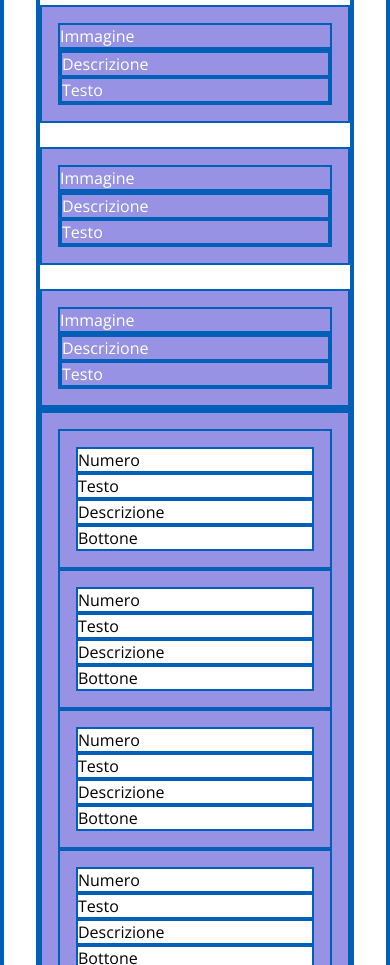
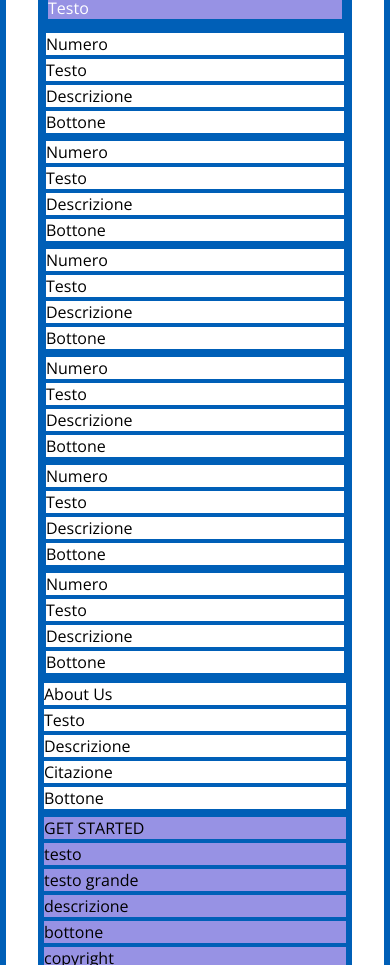
Before and after one commit to iachinimarta/htmlcss-responsive-layout, a plain HTML site: page index.html in a window 390 px wide. Shown: the part 1035-2000 px from the top of the page. Drawn offline with nearby package versions, Linux system fonts and the light colour scheme.

Commit message:
Modifiche: - versione mobile - aggiunta cartella img

```diff
--- a/css/style.css
+++ b/css/style.css
@@ -4,6 +4,9 @@
     --viola-scuro: #9792e4;
     --viola-chiaro: #cdcbf1;
     --arancio: #fcc15f;
+    --grigio-scuro: #333333;
+    --bianco: #ffffff;
+    --nero: #000000;
 }
 
 
@@ -15,7 +18,7 @@
     border: 2px solid #005fb7;
 }
 
-body {
+html {
     font-family: 'Open Sans', sans-serif;
 }
 
@@ -45,6 +48,10 @@ body {
     margin-top: 1.5rem;
 }
 
+.p-1 {
+    padding: 1rem;
+}
+
 .blue {
     background-color: var(--blu-chiaro);
 }
@@ -54,7 +61,7 @@ body {
 }
 
 .white {
-    background-color: white;
+    background-color: var(--bianco);
 }
 
 
@@ -72,29 +79,28 @@ header {
 
 
 /*************** MAIN ***************/
-
-.card {
-    padding: 1rem;
-}
-
 .planning {
-    color: white;
+    color: var(--bianco);
 }
 
 .develope {
-    color: black;
+    color: var(--nero);
 }
 
 .violet.card {
-    color: white;
+    color: var(--bianco);
 }
 
 .containerD {
-    color: black;
-    padding: 1rem;
-
+    color: var(--nero);
 }
 
+/*************** FOOTER ***************/
+
+.containerG {
+    background-color: var(--grigio-scuro);
+    color: var(--bianco);
+}
 
 
 /*************** MEDIA QUERY ***************/
@@ -123,7 +129,7 @@ header {
         width: 100%;
     }
 
-    .violet .card-image {
+    .violet .image {
         width: 30%;
     }
 
--- a/index.html
+++ b/index.html
@@ -10,9 +10,10 @@
         <link rel="preconnect" href="https://fonts.gstatic.com" crossorigin>
         <link href="https://fonts.googleapis.com/css2?family=Open+Sans:ital,wght@0,300;0,400;0,500;0,600;0,700;0,800;1,300;1,400;1,500;1,600;1,700;1,800&display=swap" rel="stylesheet">
     </head>
-    <body class="container">
+    <body>
+        <div class="container">
             <!-- HEADER -->
-        <header class="m-bottom">
+            <header>
                 <div class="header-container d-flex space-b a-items">
                     <div class="logo">LOGO</div>
                     <div class="menu">MENU</div>
@@ -21,135 +22,148 @@
 
             <!-- MAIN -->
             <main>
-            <div class="row-white">
+
                 <div class=" containerA">
                     <div class="card blue big">
-                        <div class="card-text">Testo
-                            <div class="card-p">Descrizione</div>
-                            <div class="card-button">Button</div>
+                        <div class="text">Testo
+                            <div class="p">Descrizione</div>
+                            <div class="button">Button</div>
                         </div>
-                        <div class="card-image">Immagine</div>
+                        <div class="image">Immagine</div>
                     </div>
                     <div class="card blue">
-                        <div class="card-icon">Icona</div>
-                        <div class="card-text">Testo</div>
-                        <div class="card-p">Descrizione</div>
+                        <div class="icon">Icona</div>
+                        <div class="text">Testo</div>
+                        <div class="p">Descrizione</div>
                     </div>
                     <div class="card blue">
-                        <div class="card-icon">Icona</div>
-                        <div class="card-text">Testo</div>
-                        <div class="card-p">Descrizione</div>
+                        <div class="icon">Icona</div>
+                        <div class="text">Testo</div>
+                        <div class="p">Descrizione</div>
                     </div>
                     <div class="card blue">
-                        <div class="card-icon">Icona</div>
-                        <div class="card-text">Testo</div>
-                        <div class="card-p">Descrizione</div>
+                        <div class="icon">Icona</div>
+                        <div class="text">Testo</div>
+                        <div class="p">Descrizione</div>
                     </div>
                     <div class="card blue">
-                        <div class="card-icon">Icona</div>
-                        <div class="card-text">Testo</div>
-                        <div class="card-p">Descrizione</div>
-                    </div>
-
+                        <div class="icon">Icona</div>
+                        <div class="text">Testo</div>
+                        <div class="p">Descrizione</div>
                     </div>
                 </div>
 
-            <div class="row-violet violet">
-                <div class="containerB">
+                <div class="containerB violet">
                     <div class="planning">
-                        <div class="planning-image">Immagine</div>
-                        <div class="planning-text">Testo</div>
-                        <div class="planning-p">Descrizione</div>
+                        <div class="image">Immagine</div>
+                        <div class="text">Testo</div>
+                        <div class="p">Descrizione</div>
                     </div>
-                    <div class="develope white m-bottom">
-                        <div class="develope-image">Immagine</div>
-                        <div class="develope-text">Testo</div>
-                        <div class="develope-p">Descrizione</div>
-                        <div class="develope-icon">Icona</div>
-
+                    <div class="develope white">
+                        <div class="image">Immagine</div>
+                        <div class="text">Testo</div>
+                        <div class="p">Descrizione</div>
+                        <div class="icon">Icona</div>
                     </div>
                 </div>
 
-            </div>
                 <div class="containerC">
                     <div class="testimonials">TESTIMONIALS</div>
                     <div class="text">Testo</div>
                     <div class="p">Descrizione</div>
 
-                <div class="violet card m-top">
-                    <div class="card-image ">Immagine</div>
+                    <div class="violet card">
+                        <div class="image ">Immagine</div>
                         <div class="descrizione">
-                        <div class="card-p">Descrizione</div>
-                        <div class="card-text">Testo</div>
+                            <div class="p">Descrizione</div>
+                            <div class="text">Testo</div>
                         </div>
 
                     </div>
 
-                <div class="violet card m-top">
-                    <div class="card-image">Immagine</div>
+                    <div class="violet card">
+                        <div class="image">Immagine</div>
                         <div class="descrizione">
-                        <div class="card-p">Descrizione</div>
-                        <div class="card-text">Testo</div>
+                            <div class="p">Descrizione</div>
+                            <div class="text">Testo</div>
                         </div>
                     </div>
 
-                <div class="violet card m-top">
-                    <div class="card-image">Immagine</div>
+                    <div class="violet card">
+                        <div class="image">Immagine</div>
                         <div class="descrizione">
-                        <div class="card-p">Descrizione</div>
-                        <div class="card-text">Testo</div>
+                            <div class="p">Descrizione</div>
+                            <div class="text">Testo</div>
                         </div>
                     </div>
                 </div>
-            <div class="row-violet violet">
-                <div class="containerD">
+
+                <div class="containerD violet">
                     <div class="card">
-                        <div class=" card-text white"> Numero</div>
-                        <div class=" card-text white"> Testo</div>
-                        <div class="card-text white">Descrizione</div>
-                        <div class="card-button white">Bottone</div>
+                        <div class="text white"> Numero</div>
+                        <div class="text white"> Testo</div>
+                        <div class="text white">Descrizione</div>
+                        <div class="button white">Bottone</div>
                     </div>
                     <div class="card">
-                        <div class=" card-text white"> Numero</div>
-                        <div class=" card-text white"> Testo</div>
-                        <div class="card-text white">Descrizione</div>
-                        <div class="card-button white">Bottone</div>
+                        <div class="text white"> Numero</div>
+                        <div class="text white"> Testo</div>
+                        <div class="text white">Descrizione</div>
+                        <div class="button white">Bottone</div>
                     </div>
                     <div class="card">
-                        <div class=" card-text white"> Numero</div>
-                        <div class=" card-text white"> Testo</div>
-                        <div class="card-text white">Descrizione</div>
-                        <div class="card-button white">Bottone</div>
+                        <div class="text white"> Numero</div>
+                        <div class="text white"> Testo</div>
+                        <div class="text white">Descrizione</div>
+                        <div class="button white">Bottone</div>
                     </div>
                     <div class="card">
-                        <div class=" card-text white"> Numero</div>
-                        <div class=" card-text white"> Testo</div>
-                        <div class="card-text white">Descrizione</div>
-                        <div class="card-button white">Bottone</div>
+                        <div class="text white"> Numero</div>
+                        <div class="text white"> Testo</div>
+                        <div class="text white">Descrizione</div>
+                        <div class="button white">Bottone</div>
                     </div>
                     <div class="card">
-                        <div class=" card-text white"> Numero</div>
-                        <div class=" card-text white"> Testo</div>
-                        <div class="card-text white">Descrizione</div>
-                        <div class="card-button white">Bottone</div>
+                        <div class="text white"> Numero</div>
+                        <div class="text white"> Testo</div>
+                        <div class="text white">Descrizione</div>
+                        <div class="button white">Bottone</div>
                     </div>
                     <div class="card">
-                        <div class=" card-text white"> Numero</div>
-                        <div class=" card-text white"> Testo</div>
-                        <div class="card-text white">Descrizione</div>
-                        <div class="card-button white">Bottone</div>
+                        <div class="text white"> Numero</div>
+                        <div class="text white"> Testo</div>
+                        <div class="text white">Descrizione</div>
+                        <div class="button white">Bottone</div>
                     </div>
 
                 </div>
 
-
+                <div class="containerE">
+                    <div class="text">About Us</div>
+                    <div class="p">Testo</div>
+                    <div class="image">Descrizione</div>
+                    <div>Citazione</div>
+                    <div>Bottone</div>
                 </div>
 
+                <div class="containerF violet">
+                    <div>GET STARTED</div>
+                    <div>testo</div>
+                    <div>testo grande</div>
+                    <div>descrizione</div>
+                    <div>bottone</div>
+                    <div>copyright</div>
+                </div>
 
             </main>
 
             <!-- FOOTER -->
-        <footer></footer>
-
+            <footer>
+                <div class="containerG">
+                    <div>descrizione</div>
+                    <div>Boolean careers</div>
+                </div>
+            </footer>
+        </div>
     </body>
 </html>
```
Also changed, not shown: img/about.jpg (added), img/logo.png (added), img/phone.png (added), img/planning1.png (added), img/planning2.png (added), img/testimonial1.jpg (added), img/testimonial2.jpg (added), img/testimonial3.jpg (added), 1 other file. Lines whose indentation alone changed are shown as unchanged.
